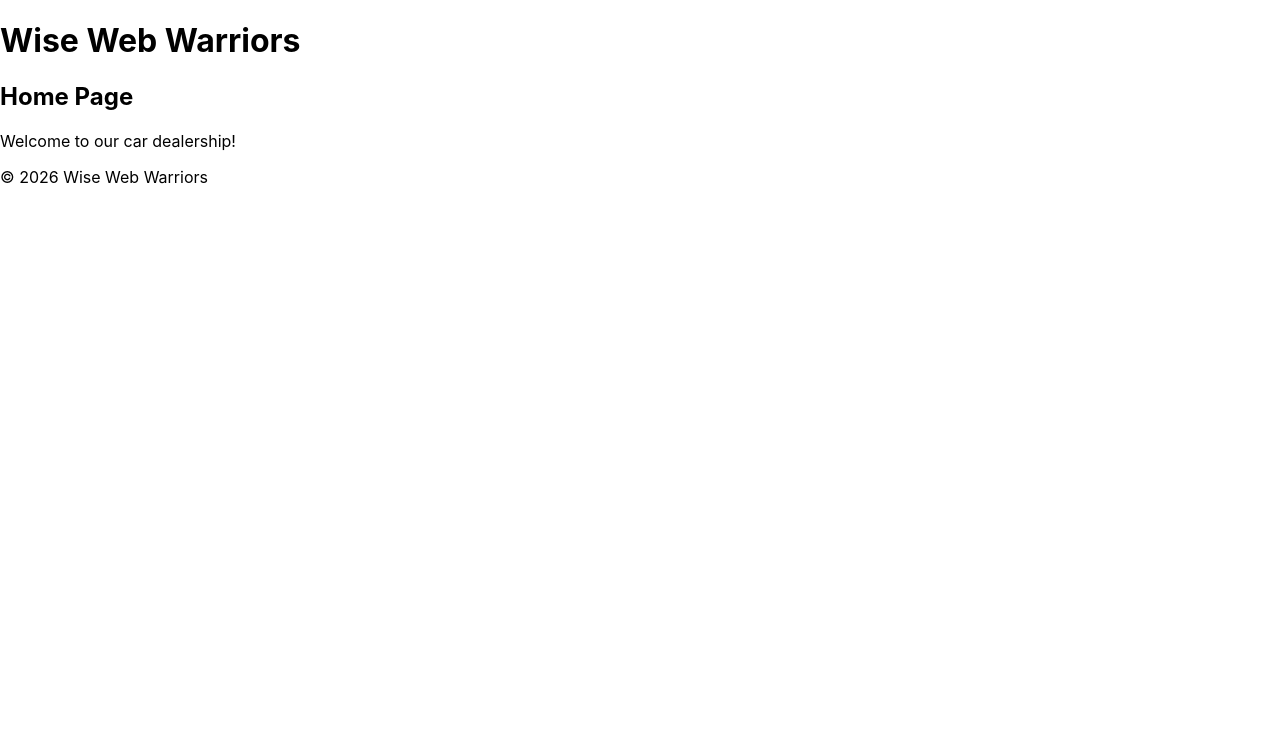
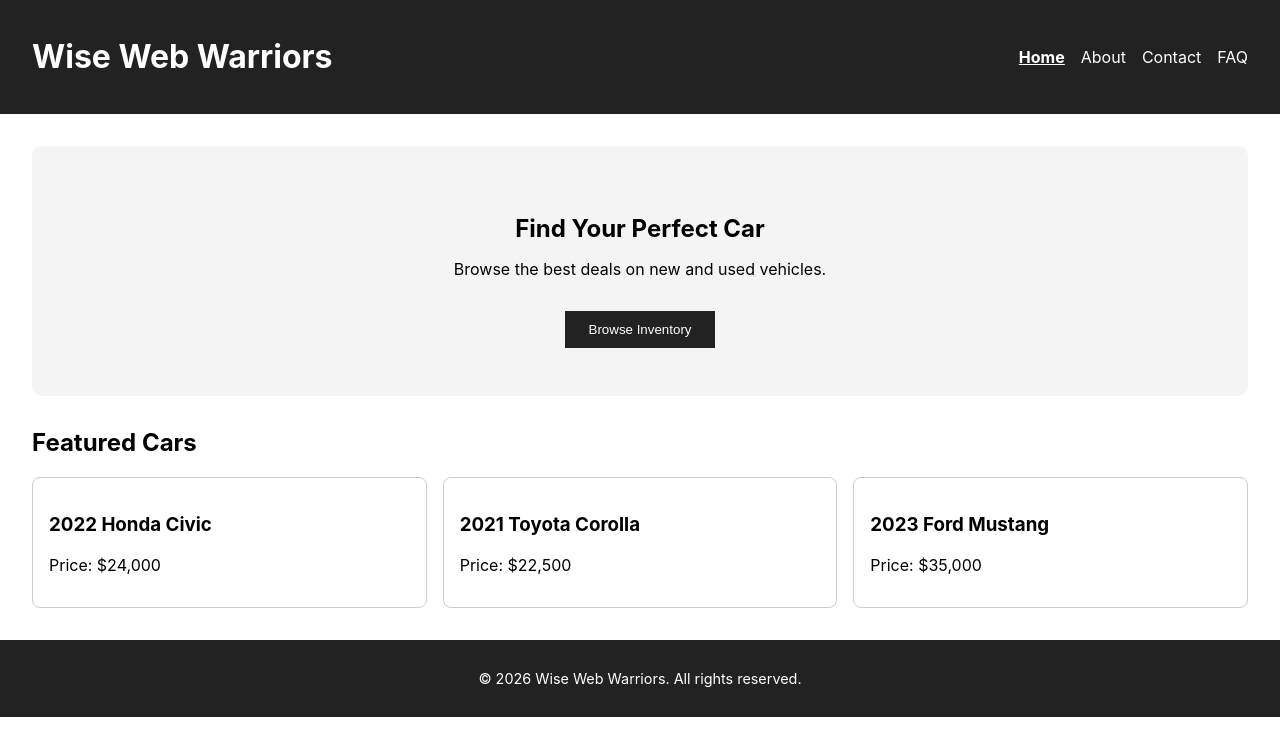
Before and after one commit to techo-anant/wise-web-warrior, a React (Create React App) app in the folder frontend/: page / in a window 1280 px wide. Shown: the top 756 px of the page. Built offline with nearby package versions, Linux system fonts and the light colour scheme.

Commit message:
Setup more frontend structure: added Router, Context providers, Header/Footer layout, and Home page UI

```diff
--- a/frontend/src/App.js
+++ b/frontend/src/App.js
@@ -1,46 +1,21 @@
 import React from "react";
-import { BrowserRouter as Router, Routes, Route } from "react-router-dom";
+import AppRouter from "./routes/AppRouter";
 
-// Simple placeholder components for now
-function Header() {
-  return <header><h1>Wise Web Warriors</h1></header>;
-}
+// Layout components
+import Header from "./components/layout/Header";
+import Footer from "./components/layout/Footer";
 
-function Footer() {
-  return <footer><p>&copy; 2026 Wise Web Warriors</p></footer>;
-}
-
-function Home() {
-  return <div><h2>Home Page</h2><p>Welcome to our car dealership!</p></div>;
-}
-
-function About() {
-  return <div><h2>About Page</h2><p>About our business.</p></div>;
-}
-
-function Contact() {
-  return <div><h2>Contact Page</h2><p>Contact us here.</p></div>;
-}
-
-function FAQ() {
-  return <div><h2>FAQ Page</h2><p>Frequently Asked Questions.</p></div>;
-}
-
-// Main App
 function App() {
   return (
-    <Router>
+    <div>
       <Header />
 
-      <Routes>
-        <Route path="/" element={<Home />} />
-        <Route path="/about" element={<About />} />
-        <Route path="/contact" element={<Contact />} />
-        <Route path="/faq" element={<FAQ />} />
-      </Routes>
+      <main>
+        <AppRouter />
+      </main>
 
       <Footer />
-    </Router>
+    </div>
   );
 }
 
--- /dev/null
+++ b/frontend/src/components/layout/Footer.css
@@ -0,0 +1,10 @@
+.site-footer {
+  background-color: #222;
+  color: #fff;
+  text-align: center;
+  padding: 1rem 0;
+  position: relative;
+  bottom: 0;
+  width: 100%;
+  font-size: 0.9rem;
+}
--- a/frontend/src/components/layout/Footer.jsx
+++ b/frontend/src/components/layout/Footer.jsx
@@ -1,9 +1,10 @@
 import React from "react";
+import "./Footer.css"; // for styling
 
 function Footer() {
   return (
-    <footer className="footer">
-      <p>© 2026 Wise Web Motors</p>
+    <footer className="site-footer">
+      <p>&copy; 2026 Wise Web Warriors. All rights reserved.</p>
     </footer>
   );
 }
--- /dev/null
+++ b/frontend/src/components/layout/Header.css
@@ -0,0 +1,26 @@
+.site-header {
+  display: flex;
+  justify-content: space-between;
+  align-items: center;
+  padding: 1rem 2rem;
+  background-color: #222;
+  color: #fff;
+}
+
+.nav-menu ul {
+  list-style: none;
+  display: flex;
+  gap: 1rem;
+  padding: 0;
+  margin: 0;
+}
+
+.nav-menu a {
+  color: #fff;
+  text-decoration: none;
+}
+
+.nav-menu a.active {
+  text-decoration: underline;
+  font-weight: bold;
+}
--- a/frontend/src/components/layout/Header.jsx
+++ b/frontend/src/components/layout/Header.jsx
@@ -1,17 +1,30 @@
 import React from "react";
-import NavMenu from "./NavMenu";
-import ThemeSwitcher from "../ui/ThemeSwitcher";
+import { NavLink } from "react-router-dom";
+import "./Header.css"; // for styling
 
 function Header() {
   return (
-    <header className="header">
-      <h1>Wise Web Motors</h1>
+    <header className="site-header">
+      <div className="logo">
+        <h1>Wise Web Warriors</h1>
+      </div>
 
-      {/* Navigation menu */}
-      <NavMenu />
-
-      {/* Theme switcher */}
-      <ThemeSwitcher />
+      <nav className="nav-menu">
+        <ul>
+          <li>
+            <NavLink to="/" end activeclassname="active">Home</NavLink>
+          </li>
+          <li>
+            <NavLink to="/about" activeclassname="active">About</NavLink>
+          </li>
+          <li>
+            <NavLink to="/contact" activeclassname="active">Contact</NavLink>
+          </li>
+          <li>
+            <NavLink to="/faq" activeclassname="active">FAQ</NavLink>
+          </li>
+        </ul>
+      </nav>
     </header>
   );
 }
--- a/frontend/src/context/AuthContext.jsx
+++ b/frontend/src/context/AuthContext.jsx
@@ -0,0 +1,13 @@
+import React, { createContext, useState } from "react";
+
+export const AuthContext = createContext();
+
+export const AuthProvider = ({ children }) => {
+  const [user, setUser] = useState(null);
+
+  return (
+    <AuthContext.Provider value={{ user, setUser }}>
+      {children}
+    </AuthContext.Provider>
+  );
+};
--- a/frontend/src/context/CarContext.jsx
+++ b/frontend/src/context/CarContext.jsx
@@ -0,0 +1,14 @@
+import React, { createContext, useState } from "react";
+
+export const CarContext = createContext();
+
+export const CarProvider = ({ children }) => {
+  const [savedCars, setSavedCars] = useState([]);
+  const [compareList, setCompareList] = useState([]);
+
+  return (
+    <CarContext.Provider value={{ savedCars, setSavedCars, compareList, setCompareList }}>
+      {children}
+    </CarContext.Provider>
+  );
+};
--- a/frontend/src/context/ThemeContext.jsx
+++ b/frontend/src/context/ThemeContext.jsx
@@ -0,0 +1,13 @@
+import React, { createContext, useState } from "react";
+
+export const ThemeContext = createContext();
+
+export const ThemeProvider = ({ children }) => {
+  const [theme, setTheme] = useState("default");
+
+  return (
+    <ThemeContext.Provider value={{ theme, setTheme }}>
+      {children}
+    </ThemeContext.Provider>
+  );
+};
--- a/frontend/src/index.js
+++ b/frontend/src/index.js
@@ -1,17 +1,30 @@
 import React from 'react';
 import ReactDOM from 'react-dom/client';
+import { BrowserRouter } from 'react-router-dom';
+
 import './index.css';
 import App from './App';
 import reportWebVitals from './reportWebVitals';
 
+// Contexts
+import { AuthProvider } from './context/AuthContext';
+import { ThemeProvider } from './context/ThemeContext';
+import { CarProvider } from './context/CarContext';
+
 const root = ReactDOM.createRoot(document.getElementById('root'));
+
 root.render(
   <React.StrictMode>
-    <App />
+    <BrowserRouter>
+      <AuthProvider>
+        <ThemeProvider>
+          <CarProvider>
+            <App />
+          </CarProvider>
+        </ThemeProvider>
+      </AuthProvider>
+    </BrowserRouter>
   </React.StrictMode>
 );
 
-// If you want to start measuring performance in your app, pass a function
-// to log results (for example: reportWebVitals(console.log))
-// or send to an analytics endpoint. Learn more: https://bit.ly/CRA-vitals
 reportWebVitals();
--- /dev/null
+++ b/frontend/src/pages/static/Home.css
@@ -0,0 +1,43 @@
+.home {
+  padding: 2rem;
+}
+
+/* HERO */
+.hero {
+  text-align: center;
+  padding: 3rem 1rem;
+  background-color: #f4f4f4;
+  border-radius: 10px;
+  margin-bottom: 2rem;
+}
+
+.hero h1 {
+  margin-bottom: 1rem;
+}
+
+.hero-btn {
+  padding: 0.7rem 1.5rem;
+  border: none;
+  background-color: #222;
+  color: white;
+  cursor: pointer;
+  margin-top: 1rem;
+}
+
+/* FEATURED */
+.featured {
+  margin-top: 2rem;
+}
+
+.car-list {
+  display: flex;
+  gap: 1rem;
+  margin-top: 1rem;
+}
+
+.car-card {
+  flex: 1;
+  padding: 1rem;
+  border: 1px solid #ccc;
+  border-radius: 8px;
+}
--- a/frontend/src/pages/static/Home.jsx
+++ b/frontend/src/pages/static/Home.jsx
@@ -1,31 +1,39 @@
-import React, { useState } from "react";
-import CarGrid from "../../components/cars/CarGrid";
-import SearchBar from "../../components/ui/SearchBar";
+import React from "react";
+import "./Home.css";
 
 function Home() {
-  // Fake car data (can connect to backend later)
-  const [cars] = useState([
-  { id: 1, name: "Toyota Camry", price: 25000, year: 2020, mileage: 50000 },
-  { id: 2, name: "Honda Civic", price: 22000, year: 2019, mileage: 60000 },
-  { id: 3, name: "Ford Mustang", price: 40000, year: 2022, mileage: 15000 },
-]);
+  return (
+    <div className="home">
 
-  const [search, setSearch] = useState("");
+      {/* HERO SECTION */}
+      <section className="hero">
+        <h1>Find Your Perfect Car</h1>
+        <p>Browse the best deals on new and used vehicles.</p>
+        <button className="hero-btn">Browse Inventory</button>
+      </section>
 
-  // Filter cars by search
-  const filteredCars = cars.filter(car =>
-    car.name.toLowerCase().includes(search.toLowerCase())
-  );
+      {/* FEATURED CARS */}
+      <section className="featured">
+        <h2>Featured Cars</h2>
 
-  return (
-    <div>
-      <h2>Available Cars</h2>
+        <div className="car-list">
+          <div className="car-card">
+            <h3>2022 Honda Civic</h3>
+            <p>Price: $24,000</p>
+          </div>
 
-      {/* Search bar */}
-      <SearchBar setSearch={setSearch} />
+          <div className="car-card">
+            <h3>2021 Toyota Corolla</h3>
+            <p>Price: $22,500</p>
+          </div>
 
-      {/* Car list */}
-      <CarGrid cars={filteredCars} />
+          <div className="car-card">
+            <h3>2023 Ford Mustang</h3>
+            <p>Price: $35,000</p>
+          </div>
+        </div>
+      </section>
+
     </div>
   );
 }
--- a/frontend/src/routes/AppRouter.jsx
+++ b/frontend/src/routes/AppRouter.jsx
@@ -0,0 +1,48 @@
+import React from "react";
+import { Routes, Route } from "react-router-dom";
+import Home from "../pages/static/Home";
+
+function About() {
+  return (
+    <div>
+      <h2>About Page</h2>
+      <p>About our business.</p>
+    </div>
+  );
+}
+
+function Contact() {
+  return (
+    <div>
+      <h2>Contact Page</h2>
+      <p>Contact us here.</p>
+    </div>
+  );
+}
+
+function FAQ() {
+  return (
+    <div>
+      <h2>FAQ Page</h2>
+      <p>Frequently Asked Questions.</p>
+    </div>
+  );
+}
+
+function NotFound() {
+  return <h2>404 - Page Not Found</h2>;
+}
+
+function AppRouter() {
+  return (
+    <Routes>
+      <Route path="/" element={<Home />} />
+      <Route path="/about" element={<About />} />
+      <Route path="/contact" element={<Contact />} />
+      <Route path="/faq" element={<FAQ />} />
+      <Route path="*" element={<NotFound />} />
+    </Routes>
+  );
+}
+
+export default AppRouter;
```
